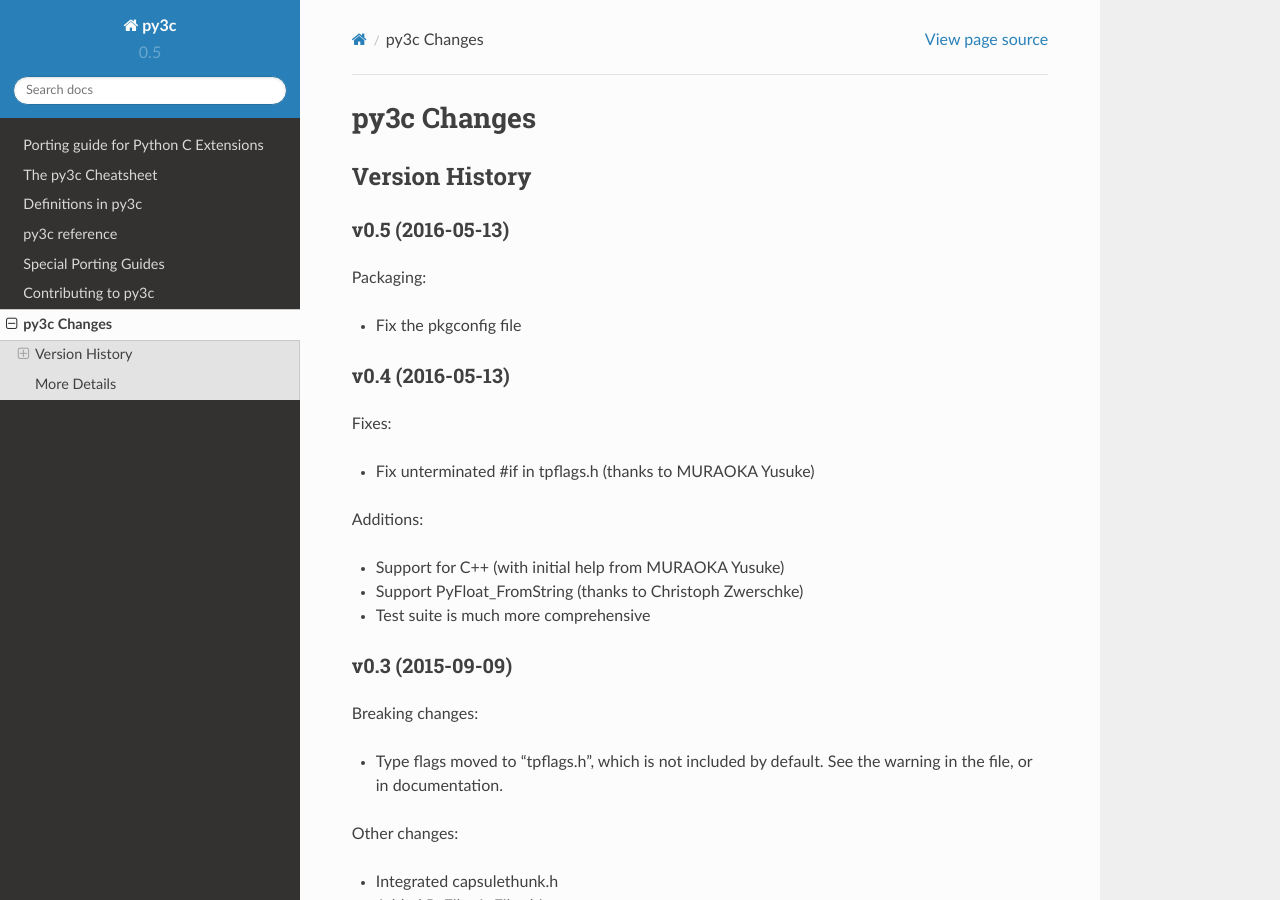
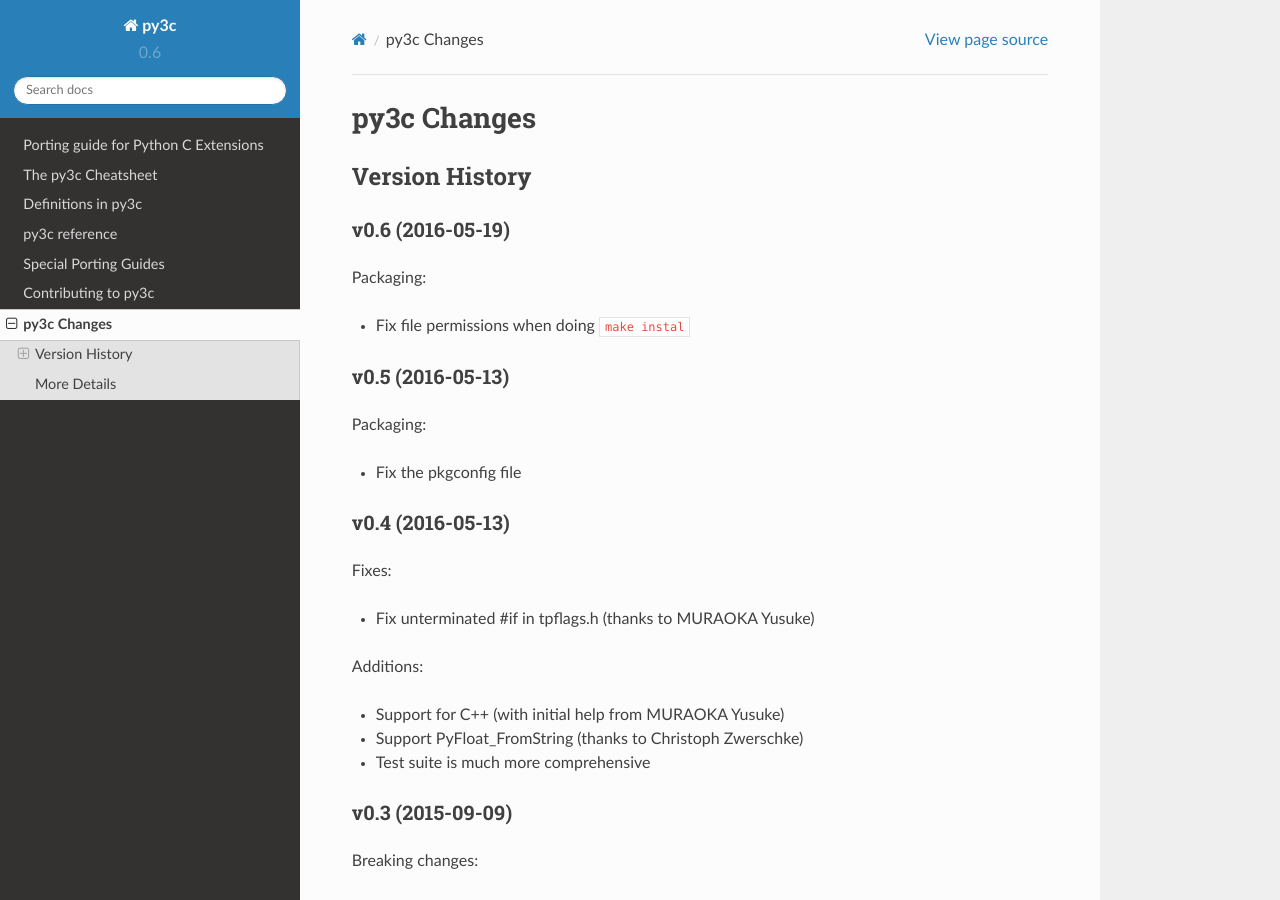
Before and after one commit to encukou/py3c, a Sphinx documentation site: the page built from doc/source/changelog.rst, in a window 1280 px wide and 900 px high. Built offline with Sphinx 7.4.7 and the Read the Docs theme 2.0.0, drawn with Linux system fonts in a browser that asks for light colours.

Commit message:
Bump version to 0.6

```diff
--- a/doc/source/changelog.rst
+++ b/doc/source/changelog.rst
@@ -6,6 +6,14 @@
 
 Version History
 ===============
+
+v0.6 (2016-05-19)
+-----------------
+
+Packaging:
+
+* Fix file permissions when doing ``make instal``
+
 
 v0.5 (2016-05-13)
 -----------------
--- a/doc/source/conf.py
+++ b/doc/source/conf.py
@@ -53,9 +53,9 @@
 # built documents.
 #
 # The short X.Y version.
-version = '0.5'
+version = '0.6'
 # The full version, including alpha/beta/rc tags.
-release = '0.5'
+release = '0.6'
 
 # The language for content autogenerated by Sphinx. Refer to documentation
 # for a list of supported languages.
```
Also changed, not shown: 1 other file.
